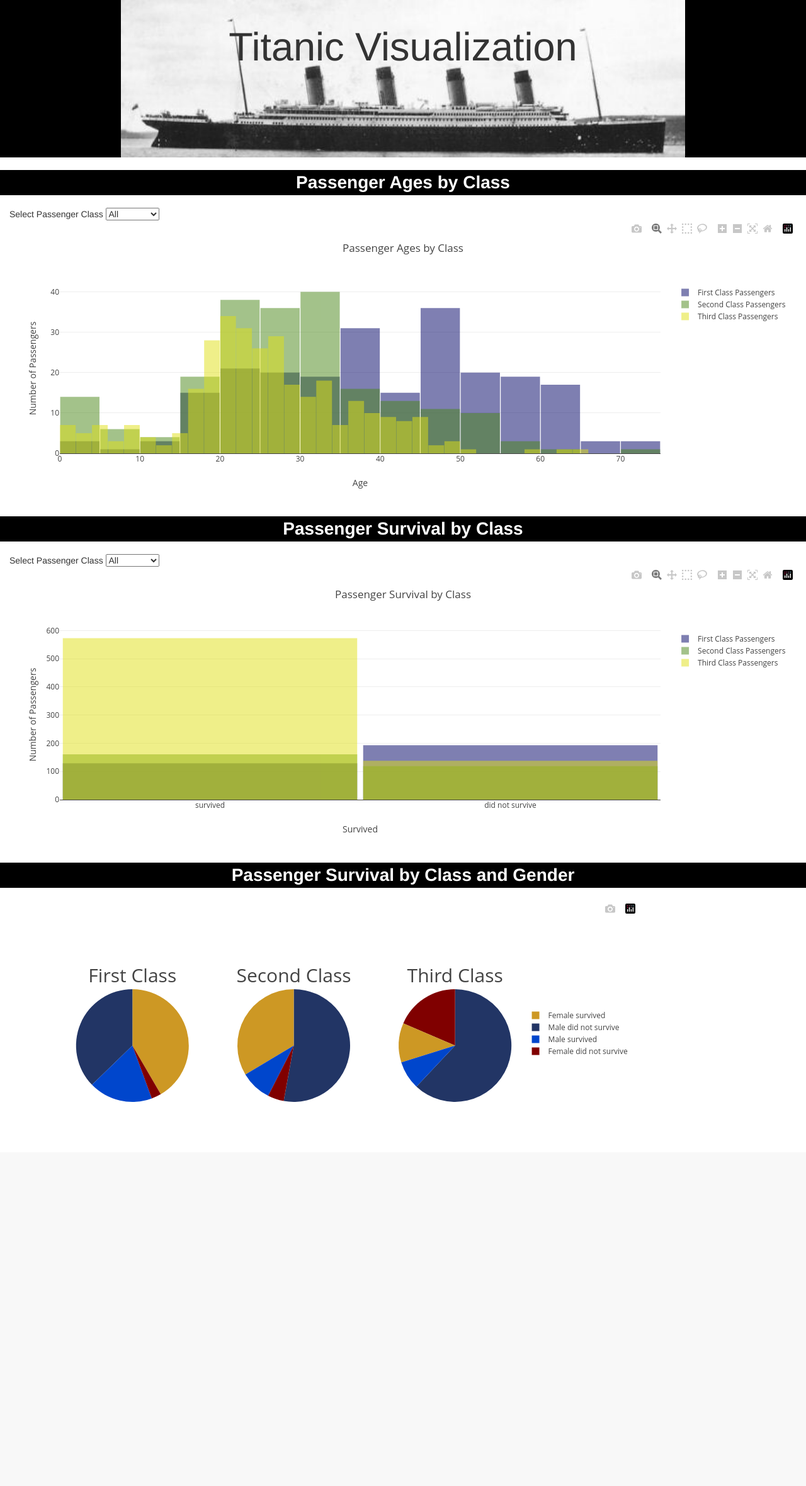
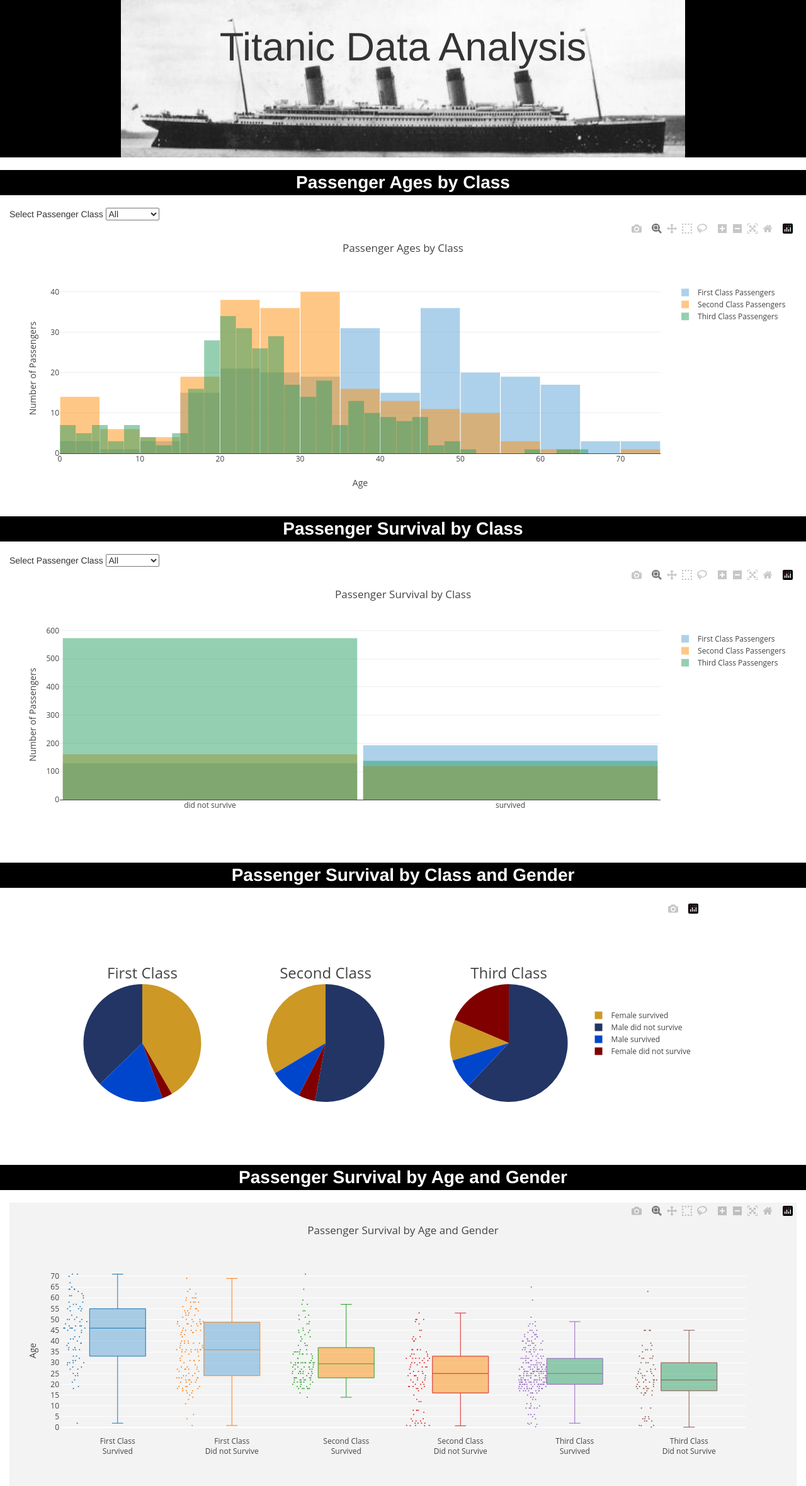
Before and after one commit to deepavadakan/Titanic-Full-Stack-App, a Flask app: page / in a window 1280 px wide. Shown: the whole page at 63% size. Before the commit the page ends 1750 px from the top, so only its background shows below. Run offline with Flask 2, Linux system fonts and the light colour scheme; data comes from the database, SQL or seed files in the repository; some libraries are stand-ins or nearby versions.

Commit message:
boxplots

```diff
--- a/app.py
+++ b/app.py
@@ -118,6 +118,8 @@ def gender():
     results = session.query(Passenger.pclass, Passenger.sex, Passenger.survived, func.count(Passenger.pclass)).\
         group_by(Passenger.pclass, Passenger.sex, Passenger.survived).all()
 
+    session.close()
+
     # Parse results
     results_dict = {"1st": [],
                     "2nd": [],
@@ -128,5 +130,31 @@ def gender():
 
     return jsonify(results_dict)
 
+@app.route("/class-age/")
+def class_age():
+    # Create our session (link) from Python to the DB
+    session = Session(engine)
+
+    """Return count of passengers survival by passenger class and age """
+
+    session = Session(engine)
+    results = session.query(Passenger.pclass, Passenger.age, Passenger.survived).all()
+
+    session.close()
+
+    # Parse results
+    results_dict = {"1st 0": [],
+                    "1st 1": [],
+                    "2nd 0": [],
+                    "2nd 1": [],
+                    "3rd 0": [],
+                    "3rd 1": []}
+
+    for pclass, age, survived in results:
+        new_str = pclass + " " + str(survived)
+        results_dict[new_str].append(age)
+
+    return jsonify(results_dict)
+
 if __name__ == '__main__':
     app.run(debug=True)
--- a/static/js/visuals.js
+++ b/static/js/visuals.js
@@ -1,31 +1,30 @@
 // Select the dropdown
-var dropDownAges = d3.select("#selectionAges");
-var dropDownSurvival = d3.select("#selectionSurvival");
+var dropDownAges = d3.select('#selectionAges');
+var dropDownSurvival = d3.select('#selectionSurvival');
 
 // color for bar charts
-var firstClassColor = "rgb(0, 1, 102)";
-var secondClassColor = "rgb(73, 134, 24)";
-var thirdClassColor = "rgb(224, 224, 21)";
+var firstClassColor = 'rgba(93, 164, 214, 0.5)';
+var secondClassColor = 'rgba(255, 144, 14, 0.5)';
+var thirdClassColor = 'rgba(44, 160, 101, 0.5)';
 
 // Create event handlers
-dropDownAges.on("change", plotAgeByClass);
-dropDownSurvival.on("change", plotSurvivedyClass);
+dropDownAges.on('change', plotAgeByClass);
+dropDownSurvival.on('change', plotSurvivedyClass);
 
 // function to plot histogram for passenger ages by class
 function plotHist() {
     // retrieve all ages of passengers by class
-    d3.json("/age").then((data) => {
+    d3.json('/age').then((weAPIdata) => {
         // Grab values from the data json object to build the plots
-        console.log(data);
-        var firstClass = data["1st"];
-        var secondClass = data["2nd"];
-        var thirdClass = data["3rd"];
+        console.log(weAPIdata);
+        var firstClass = weAPIdata['1st'];
+        var secondClass = weAPIdata['2nd'];
+        var thirdClass = weAPIdata['3rd'];
 
         var trace1 = {
             x: firstClass,
-            type: "histogram",
-            name: "First Class Passengers",
-            opacity: 0.5,
+            type: 'histogram',
+            name: 'First Class Passengers',
             marker: {
                 color: firstClassColor
             }
@@ -33,9 +32,8 @@ function plotHist() {
 
         var trace2 = {
             x: secondClass,
-            type: "histogram",
-            name: "Second Class Passengers",
-            opacity: 0.5,
+            type: 'histogram',
+            name: 'Second Class Passengers',
             marker: {
                 color: secondClassColor
             }
@@ -43,9 +41,8 @@ function plotHist() {
 
         var trace3 = {
             x: thirdClass,
-            type: "histogram",
-            name: "Third Class Passengers",
-            opacity: 0.5,
+            type: 'histogram',
+            name: 'Third Class Passengers',
             marker: {
                 color: thirdClassColor
             }
@@ -56,13 +53,13 @@ function plotHist() {
         var layout = {
             bargap: 0.01,
             bargroupgap: 0.01,
-            barmode: "overlay",
-            title: "Passenger Ages by Class",
+            barmode: 'overlay',
+            title: 'Passenger Ages by Class',
             xaxis: {
-                title: "Age"
+                title: 'Age'
             },
             yaxis: {
-                title: "Number of Passengers"
+                title: 'Number of Passengers'
             }
         };
 
@@ -71,52 +68,49 @@ function plotHist() {
             responsive: true
         }
 
-        Plotly.newPlot("hist", data, layout, config);
+        Plotly.newPlot('hist-passenger', data, layout, config);
     });
 }
 
 // Event handler function for the dropdown menu for Passenger Ages by Class
 function plotAgeByClass() {
     // find the dropdown selection
-    var selection = dropDownAges.property("value");
+    var selection = dropDownAges.property('value');
     console.log(selection);
 
-    if (selection === "all") {
+    if (selection === 'all') {
         init();
     } else {
         // retrieve the liat of passenger ages for selected class
-        d3.json(`/age/${selection}`).then((data) => {
+        d3.json(`/age/${selection}`).then((weAPIdata) => {
             // Grab values from the data json object to build the plots
-            console.log(data);
+            console.log(weAPIdata);
             switch (selection) {
-                case "1st":
+                case '1st':
                     var trace1 = {
-                        x: data,
-                        type: "histogram",
-                        name: "First Class Passengers",
-                        opacity: 0.5,
+                        x: weAPIdata,
+                        type: 'histogram',
+                        name: 'First Class Passengers',
                         marker: {
                             color: firstClassColor
                         }
                     };
                     break;
-                case "2nd":
+                case '2nd':
                     var trace1 = {
-                        x: data,
-                        type: "histogram",
-                        name: "Second Class Passengers",
-                        opacity: 0.5,
+                        x: weAPIdata,
+                        type: 'histogram',
+                        name: 'Second Class Passengers',
                         marker: {
                             color: secondClassColor
                         }
                     };
                     break;
-                case "3rd":
+                case '3rd':
                     var trace1 = {
-                        x: data,
-                        type: "histogram",
-                        name: "Third Class Passengers",
-                        opacity: 0.5,
+                        x: weAPIdata,
+                        type: 'histogram',
+                        name: 'Third Class Passengers',
                         marker: {
                             color: thirdClassColor
                         }
@@ -129,13 +123,13 @@ function plotAgeByClass() {
             var layout = {
                 bargap: 0.01,
                 bargroupgap: 0.01,
-                barmode: "overlay",
-                title: "Passenger Ages by Class",
+                barmode: 'overlay',
+                title: 'Passenger Ages by Class',
                 xaxis: {
-                    title: "Age"
+                    title: 'Age'
                 },
                 yaxis: {
-                    title: "Number of Passengers"
+                    title: 'Number of Passengers'
                 }
             };
 
@@ -144,7 +138,7 @@ function plotAgeByClass() {
                 responsive: true
             }
 
-            Plotly.newPlot("hist", data, layout, config);
+            Plotly.newPlot('hist-passenger', data, layout, config);
         });
     }
 }
@@ -152,21 +146,20 @@ function plotAgeByClass() {
 // function to draw a bar graph for passengers survival by class
 function plotBar() {
     // retrieve the count of passenger survival by class
-    d3.json("/survived").then((data) => {
+    d3.json('/survived').then((weAPIdata) => {
         // Grab values from the data json object to build the plots
-        console.log(data);
-        var firstClass = data["1st"];
-        var secondClass = data["2nd"];
-        var thirdClass = data["3rd"];
-        var survivedArray = ["survived", "did not survive"];
+        console.log(weAPIdata);
+        var firstClass = weAPIdata['1st'];
+        var secondClass = weAPIdata['2nd'];
+        var thirdClass = weAPIdata['3rd'];
+        var survivedArray = ['did not survive', 'survived'];
         var y = [];
 
         var trace1 = {
             x: survivedArray,
             y: firstClass,
-            type: "bar",
-            name: "First Class Passengers",
-            opacity: 0.5,
+            type: 'bar',
+            name: 'First Class Passengers',
             marker: {
                 color: firstClassColor
             }
@@ -175,9 +168,8 @@ function plotBar() {
         var trace2 = {
             x: survivedArray,
             y: secondClass,
-            type: "bar",
-            name: "Second Class Passengers",
-            opacity: 0.5,
+            type: 'bar',
+            name: 'Second Class Passengers',
             marker: {
                 color: secondClassColor
             }
@@ -186,9 +178,8 @@ function plotBar() {
         var trace3 = {
             x: survivedArray,
             y: thirdClass,
-            type: "bar",
-            name: "Third Class Passengers",
-            opacity: 0.5,
+            type: 'bar',
+            name: 'Third Class Passengers',
             marker: {
                 color: thirdClassColor
             }
@@ -199,13 +190,10 @@ function plotBar() {
         var layout = {
             bargap: 0.01,
             bargroupgap: 0.01,
-            barmode: "overlay",
-            title: "Passenger Survival by Class",
-            xaxis: {
-                title: "Survived"
-            },
+            barmode: 'overlay',
+            title: 'Passenger Survival by Class',
             yaxis: {
-                title: "Number of Passengers"
+                title: 'Number of Passengers'
             }
         };
 
@@ -214,55 +202,52 @@ function plotBar() {
             responsive: true
         }
 
-        Plotly.newPlot("bar", data, layout, config);
+        Plotly.newPlot('bar-passenger', data, layout, config);
     });
 }
 
 // Event handler function for the dropdown menu for Passenger Survival by Class
 function plotSurvivedyClass() {
-    var selection = dropDownSurvival.property("value");
+    var selection = dropDownSurvival.property('value');
     console.log(selection);
 
-    if (selection === "all") {
+    if (selection === 'all') {
         init();
     } else {
         // retrieve the count of passenger survival by class
-        d3.json(`/survived/${selection}`).then((data) => {
+        d3.json(`/survived/${selection}`).then((weAPIdata) => {
             // Grab values from the data json object to build the plots
-            console.log(data);
-            var survivedArray = [0, 1];
+            console.log(weAPIdata);
+            var survivedArray = ['did not survive', 'survived'];
             switch (selection) {
-                case "1st":
+                case '1st':
                     var trace1 = {
                         x: survivedArray,
-                        y: data,
-                        type: "bar",
-                        name: "First Class Passengers",
-                        opacity: 0.5,
+                        y: weAPIdata,
+                        type: 'bar',
+                        name: 'First Class Passengers',
                         marker: {
                             color: firstClassColor
                         }
                     };
                     break;
-                case "2nd":
+                case '2nd':
                     var trace1 = {
                         x: survivedArray,
-                        y: data,
-                        type: "bar",
-                        name: "Second Class Passengers",
-                        opacity: 0.5,
+                        y: weAPIdata,
+                        type: 'bar',
+                        name: 'Second Class Passengers',
                         marker: {
                             color: secondClassColor
                         }
                     };
                     break;
-                case "3rd":
+                case '3rd':
                     var trace1 = {
                         x: survivedArray,
-                        y: data,
-                        type: "bar",
-                        name: "Third Class Passengers",
-                        opacity: 0.5,
+                        y: weAPIdata,
+                        type: 'bar',
+                        name: 'Third Class Passengers',
                         marker: {
                             color: thirdClassColor
                         }
@@ -275,13 +260,10 @@ function plotSurvivedyClass() {
             var layout = {
                 bargap: 0.01,
                 bargroupgap: 0.01,
-                barmode: "overlay",
-                title: "Passenger Survival by Class",
-                xaxis: {
-                    title: "Survived"
-                },
+                barmode: 'overlay',
+                title: 'Passenger Survival by Class',
                 yaxis: {
-                    title: "Number of Passengers"
+                    title: 'Number of Passengers'
                 }
             };
 
@@ -290,7 +272,7 @@ function plotSurvivedyClass() {
                 responsive: true
             }
 
-            Plotly.newPlot("bar", data, layout, config);
+            Plotly.newPlot('bar-passenger', data, layout, config);
         });
     }
 }
@@ -298,13 +280,13 @@ function plotSurvivedyClass() {
 // function to plot pie chart of passenger survival by class and gender
 function plotPie() {
     // retrieve count of passenger survival by class and gender
-    d3.json("/gender-class").then((data) => {
+    d3.json('/gender-class').then((weAPIdata) => {
         var allLabels = ['Female did not survive', 'Female survived', 'Male did not survive', 'Male survived'];
-        console.log(`plotPie ${data}`)
+        console.log(`plotPie ${weAPIdata}`)
         var allValues = [
-            data["1st"],
-            data["2nd"],
-            data["3rd"]
+            weAPIdata['1st'],
+            weAPIdata['2nd'],
+            weAPIdata['3rd']
         ];
 
         var ultimateColors = [
@@ -327,9 +309,9 @@ function plotPie() {
             },
             hoverinfo: 'label+percent+name',
             textinfo: 'none',
-            title: "First Class",
-            "titlefont": {
-                "size": 30,
+            title: 'First Class',
+            'titlefont': {
+                'size': 24
             }
             },{
             values: allValues[1],
@@ -345,9 +327,9 @@ function plotPie() {
             },
             hoverinfo: 'label+percent+name',
             textinfo: 'none',
-            title: "Second Class",
-            "titlefont": {
-                "size": 30,
+            title: 'Second Class',
+            'titlefont': {
+                'size': 24
             }
             },{
             values: allValues[2],
@@ -363,25 +345,86 @@ function plotPie() {
             },
             hoverinfo: 'label+percent+name',
             textinfo: 'none',
-            title: "Third Class",
-            "titlefont": {
-                "size": 30,
+            title: 'Third Class',
+            'titlefont': {
+                'size': 24
             }
         }];
 
         var layout = {
             height: 400,
-            width: 1000,
+            width: 1100,
             grid: {rows: 1, columns: 3},
             legend: {
-                yanchor: "bottom",
+                yanchor: 'bottom',
                 y: 0.3,
-                xanchor: "bottom",
+                xanchor: 'bottom',
                 x: 0.99
             }
         };
 
-        Plotly.newPlot('pie', data, layout);
+        Plotly.newPlot('pie-passenger', data, layout);
+    });
+}
+
+function plotBoxPlot() {
+    // retrieve count of passenger survival by class and age
+    d3.json('/class-age').then((weAPIdata) => {
+        var xData = ['First Class<br>Survived', 'First Class<br>Did not Survive',
+        'Second Class<br>Survived', 'Second Class<br>Did not Survive',
+        'Third Class<br>Survived', 'Third Class<br>Did not Survive'];
+
+        var yData = [
+            weAPIdata['1st 0'],
+            weAPIdata['1st 1'],
+            weAPIdata['2nd 0'],
+            weAPIdata['2nd 1'],
+            weAPIdata['3rd 0'],
+            weAPIdata['3rd 1']
+            ];
+        var colors = [firstClassColor, firstClassColor, secondClassColor, secondClassColor, thirdClassColor, thirdClassColor];
+
+        var data = [];
+
+        for ( var i = 0; i < xData.length; i ++ ) {
+            var result = {
+                type: 'box',
+                y: yData[i],
+                name: xData[i],
+                boxpoints: 'all',
+                jitter: 0.5,
+                whiskerwidth: 0.2,
+                fillcolor: colors[i],
+                marker: {
+                    size: 2
+                },
+                line: {
+                    width: 1
+                }
+            };
+            data.push(result);
+        };
+
+        layout = {
+            title: 'Passenger Survival by Age and Gender',
+            yaxis: {
+                title: 'Age',
+                autorange: true,
+                showgrid: true,
+                zeroline: true,
+                dtick: 5,
+                gridcolor: 'rgb(255, 255, 255)',
+                gridwidth: 1,
+                zerolinecolor: 'rgb(255, 255, 255)',
+                zerolinewidth: 2
+            },
+
+            paper_bgcolor: 'rgb(243, 243, 243)',
+            plot_bgcolor: 'rgb(243, 243, 243)',
+            showlegend: false
+        };
+
+        Plotly.newPlot('boxplot-passenger', data, layout);
     });
 }
 
@@ -390,6 +433,7 @@ function init() {
     plotHist();
     plotBar();
     plotPie();
+    plotBoxPlot();
 }
 
 init();
--- a/templates/index.html
+++ b/templates/index.html
@@ -13,7 +13,7 @@
 <body>
   <div class="wrapper">
     <div class="top-bar jumbotron text-center">
-      <h1>Titanic Visualization</h1>
+      <h1>Titanic Data Analysis</h1>
     </div>
     <div class="row header-row">
       Passenger Ages by Class
@@ -27,7 +27,7 @@
           <option value="3rd">3rd Class</option>
         </select>
       </div>
-      <div id="hist"></div>
+      <div id="hist-passenger"></div>
     </div>
     <div class="row header-row">
       Passenger Survival by Class
@@ -41,13 +41,19 @@
           <option value="3rd">3rd Class</option>
         </select>
       </div>
-      <div id="bar"></div>
+      <div id="bar-passenger"></div>
     </div>
     <div class="row header-row">
       Passenger Survival by Class and Gender
     </div>
     <div class="container-fluid">
-      <div id="pie"></div>
+      <div id="pie-passenger"></div>
+    </div>
+    <div class="row header-row">
+      Passenger Survival by Age and Gender
+    </div>
+    <div class="container-fluid">
+      <div id="boxplot-passenger"></div>
     </div>
   </div>
   <script src="https://d3js.org/d3.v6.min.js"></script>
```
Also changed, not shown: 1 other file.
